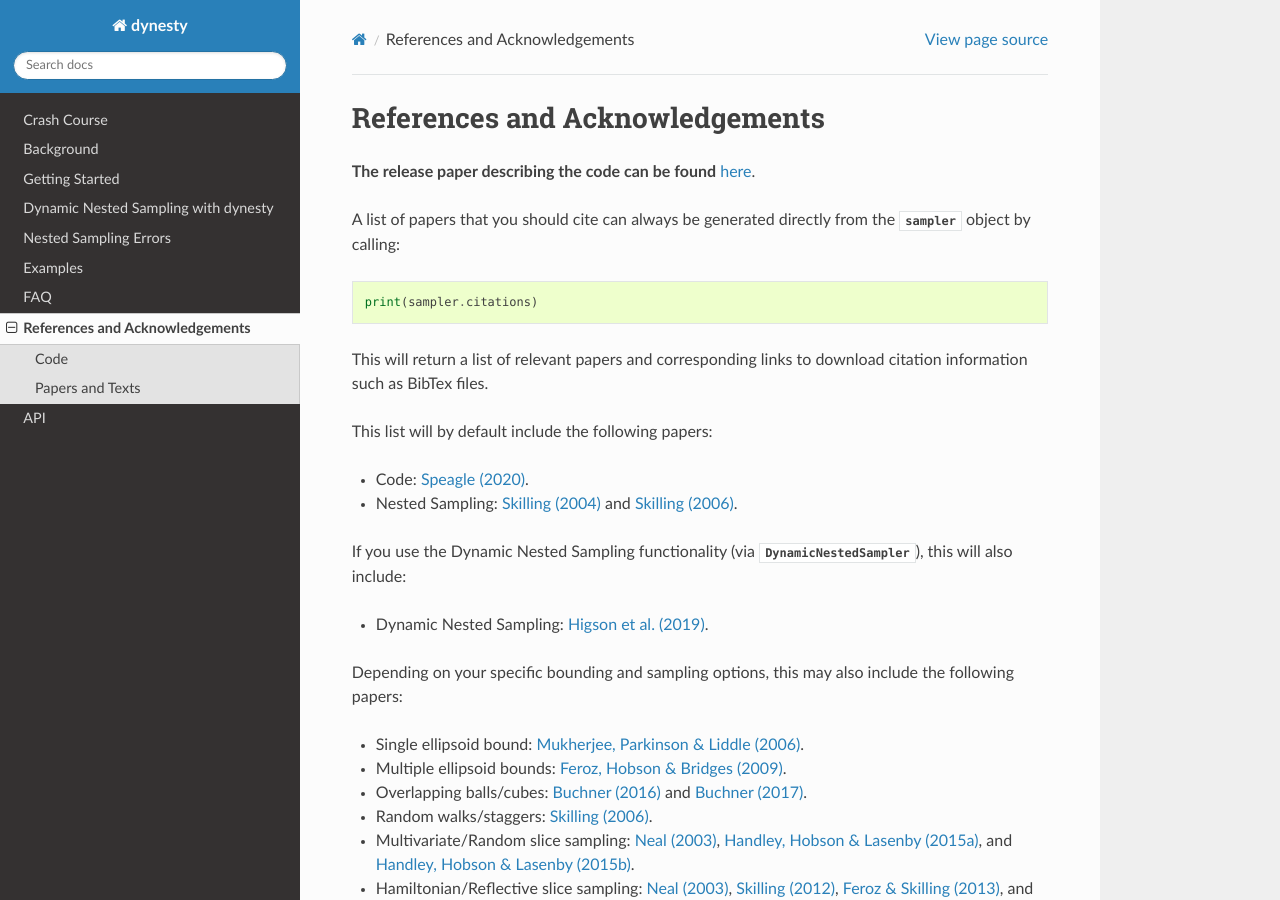
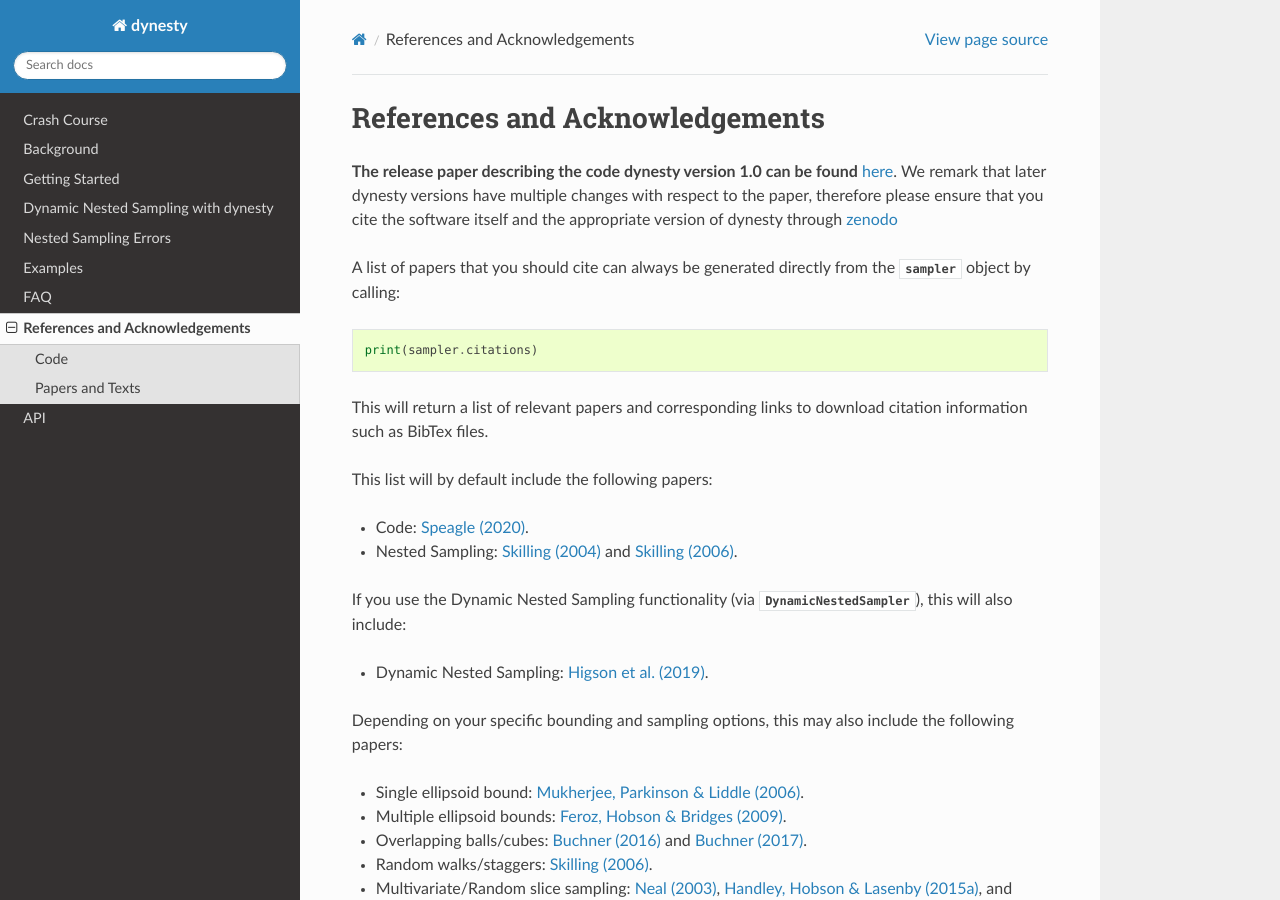
Before and after one commit to joshspeagle/dynesty, a Sphinx documentation site: the page built from docs/source/references.rst, in a window 1280 px wide and 900 px high. Built offline with Sphinx 7.4.7 and the Read the Docs theme 2.0.0, drawn with Linux system fonts in a browser that asks for light colours; the version number could not be read and is left out.

Commit message:
doc related edits

```diff
--- a/docs/source/references.rst
+++ b/docs/source/references.rst
@@ -2,8 +2,9 @@
 References and Acknowledgements
 ===============================
 
-**The release paper describing the code can be found**
+**The release paper describing the code dynesty version 1.0 can be found**
 `here <https://github.com/joshspeagle/dynesty/tree/master/paper/dynesty.pdf>`_.
+We remark that later dynesty versions have multiple changes with respect to the paper, therefore please ensure that you cite the software itself and the appropriate version of dynesty through  `zenodo <https://doi.org/10.5281/zenodo.3348367>`_
 
 A list of papers that you should cite can always be generated directly
 from the `sampler` object by calling::
@@ -78,8 +79,7 @@
 
 ``dynesty`` is the spiritual successor to Nested Sampling package `nestle
 <http://kylebarbary.com/nestle/>`_ and has benefited enormously from the work
-put in by `Kyle Barbary <http://kylebarbary.com/>`_ and
-`other contributors
+put in by `Kyle Barbary <http://kylebarbary.com/>`_ and  `other contributors
 <https://github.com/joshspeagle/dynesty/blob/master/AUTHORS.md>`_.
 
 Much of the API is inspired by the ensemble MCMC package
```
Also changed, not shown: README.md (+1 -3 lines).
